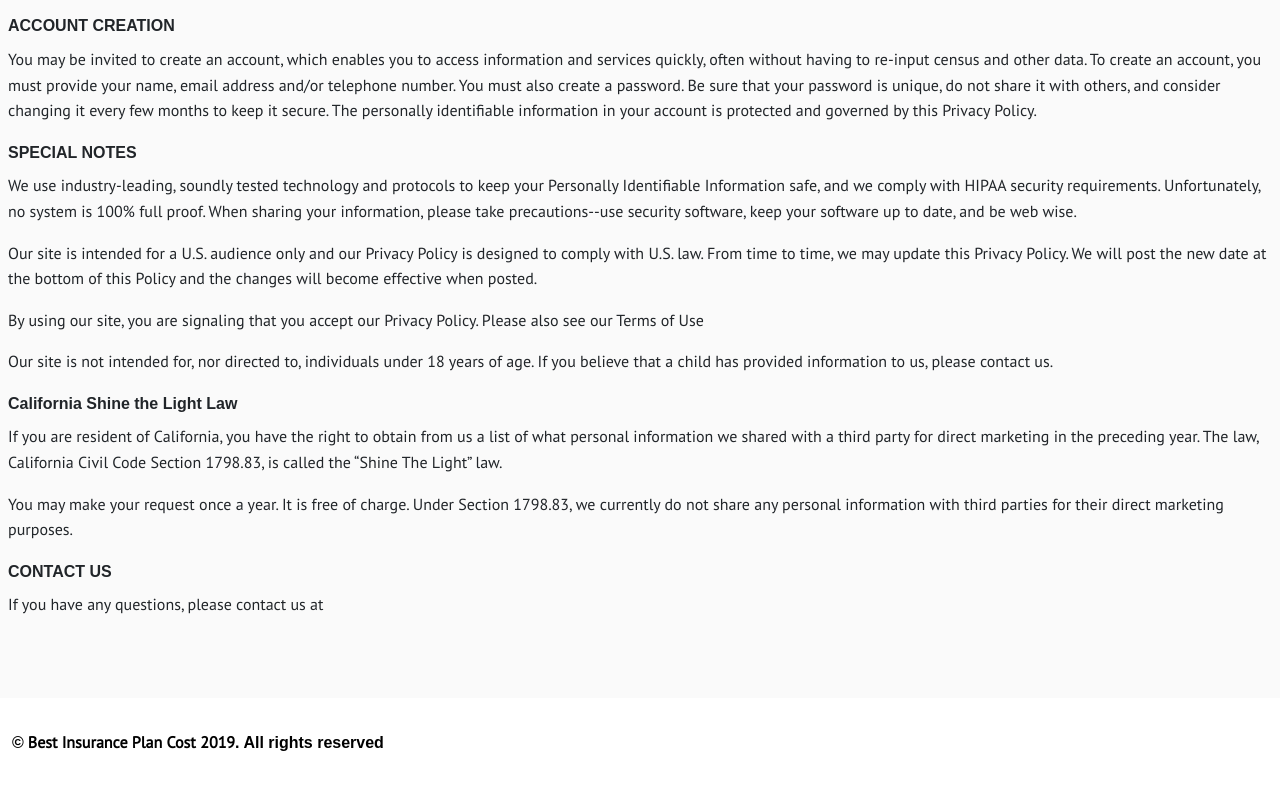
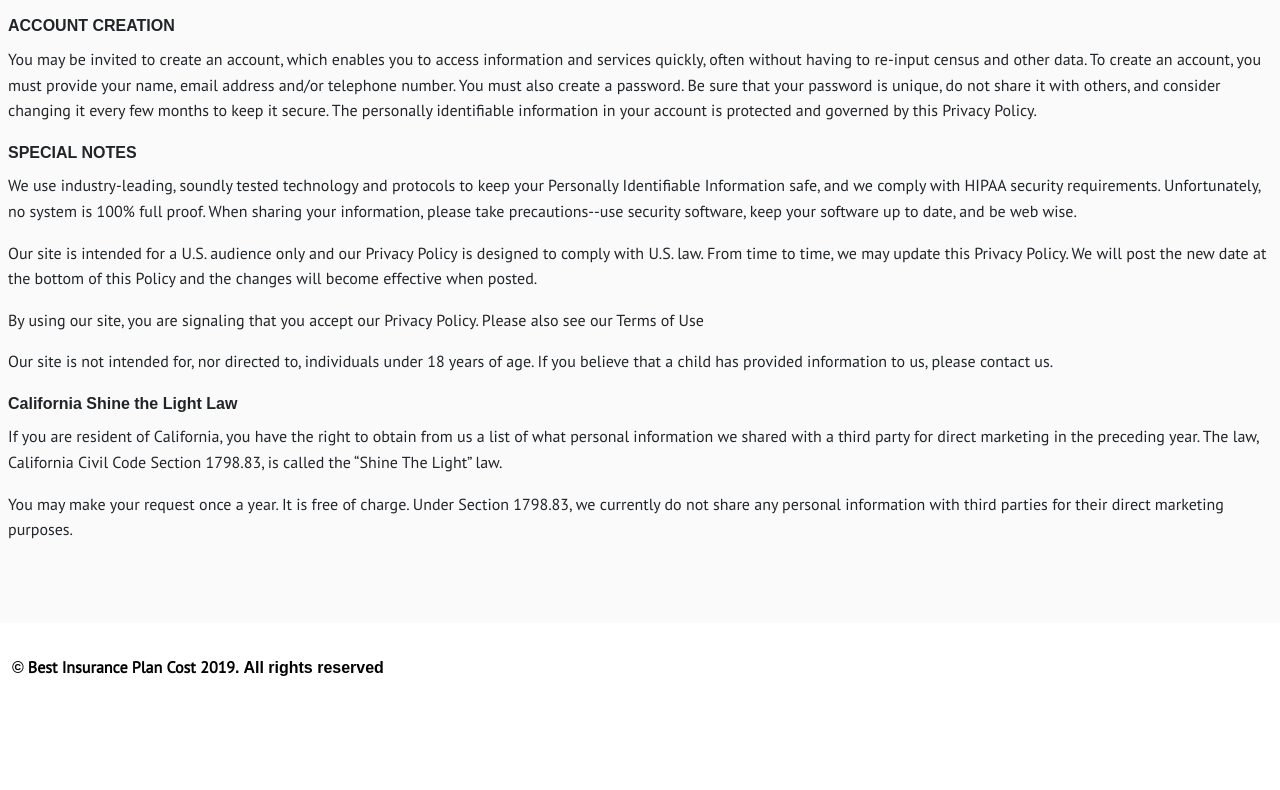
Before and after one commit to devops0002019/bestinsuranceplancost, a plain HTML site: page privacy.html in a window 1280 px wide. Shown: the part 1487-2277 px from the top of the page. After the commit the page ends 2207 px from the top, so only its background shows below. Drawn offline with Linux system fonts and the light colour scheme; a web font is replaced by a local one.

```diff
--- a/privacy.html
+++ b/privacy.html
@@ -151,9 +151,6 @@
                     <p>You may make your request once a year. It is free of charge. Under Section 1798.83, we currently
                         do not share any personal information with third parties for their direct marketing purposes.
                     </p>
-
-                    <h4>CONTACT US</h4>
-                    <p>If you have any questions, please contact us at </p>
                 </div>
 
             </div>
```
